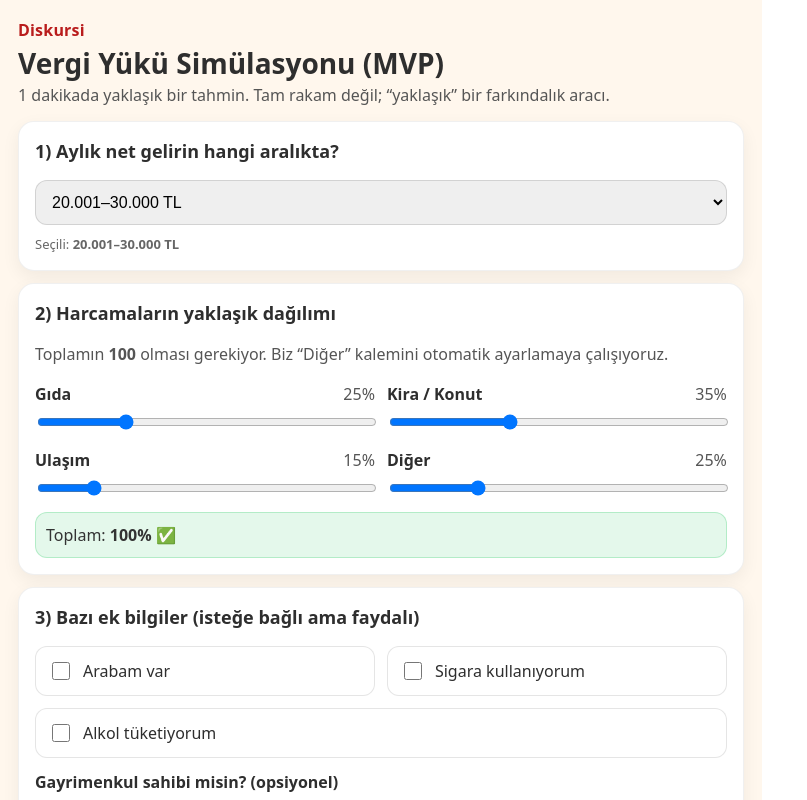
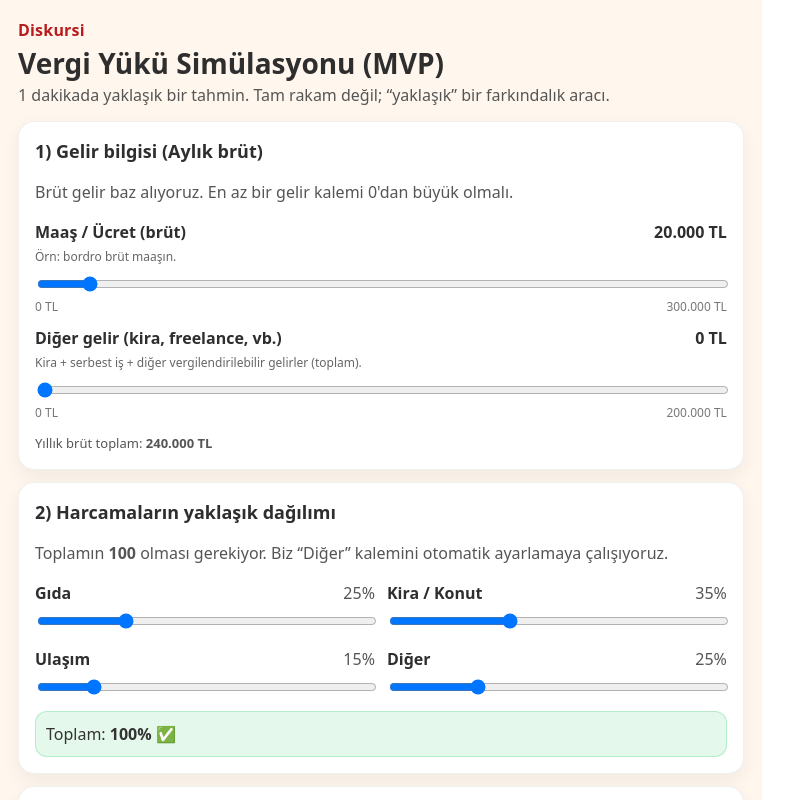
Before and after one commit to themetallicats4/diskursi-tax-simulator, a React (Vite) app: page / in a window 1280 px wide. Shown: the top 800 px of the page, without its empty margins (0-807 px from the left). Built offline with nearby package versions, Linux system fonts and the light colour scheme.

Commit message:
V2 sliders: wage + other income (2026 brackets)

```diff
--- a/src/App.jsx
+++ b/src/App.jsx
@@ -255,16 +255,41 @@ function Slider({ label, value, onChange }) {
   );
 }
 
-/**
- * v1 Estimate Model (MVP)
- * - We approximate "effective tax burden" mainly via indirect taxes.
- * - Rent is assumed low VAT impact (proxy: 0–2%).
- * - Food lower VAT impact, transport higher, other medium.
- * - Add surcharges for car / cigarettes / alcohol.
- * - Return a range (min/max) + TL range.
- */
-function computeEstimate({
-  incomeMidMonthly,
+function MoneySlider({ label, value, onChange, min, max, step, hint }) {
+  return (
+    <div style={{ marginTop: 10 }}>
+      <div style={{ display: "flex", justifyContent: "space-between", gap: 12 }}>
+        <div style={{ fontWeight: 800, color: BRAND.text }}>{label}</div>
+        <div style={{ fontWeight: 900, color: BRAND.text }}>
+          {new Intl.NumberFormat("tr-TR").format(value)} TL
+        </div>
+      </div>
+
+      {hint ? (
+        <div style={{ marginTop: 4, fontSize: 12, color: "#666" }}>{hint}</div>
+      ) : null}
+
+      <input
+        type="range"
+        min={min}
+        max={max}
+        step={step}
+        value={value}
+        onChange={(e) => onChange(Number(e.target.value))}
+        style={{ width: "100%", marginTop: 10 }}
+      />
+
+      <div style={{ display: "flex", justifyContent: "space-between", fontSize: 12, color: "#777" }}>
+        <span>{new Intl.NumberFormat("tr-TR").format(min)} TL</span>
+        <span>{new Intl.NumberFormat("tr-TR").format(max)} TL</span>
+      </div>
+    </div>
+  );
+}
+
+function computeEstimateV2({
+  wageGrossMonthly,
+  otherIncomeMonthly,
   spend_food,
   spend_rent,
   spend_transport,
@@ -273,13 +298,38 @@ function computeEstimate({
   smokes,
   drinks_alcohol,
 }) {
-  const annualIncome = incomeMidMonthly * 12;
+  const W = Math.max(0, Number(wageGrossMonthly) || 0) * 12;  // annual wage gross
+  const O = Math.max(0, Number(otherIncomeMonthly) || 0) * 12; // annual other gross
+  const annualGrossTotal = W + O;
 
-  // Weighted indirect tax proxy rates (not exact VAT/ÖTV, but a plausible proxy)
-  const rateFood = 0.08; // lower
-  const rateRent = 0.02; // near zero-ish proxy
-  const rateTransport = 0.18; // higher
-  const rateOther = 0.12; // medium
+  if (annualGrossTotal <= 0) {
+    return null;
+  }
+
+  // Payroll deductions (wage only)
+  const sgk = W * SGK_RATE;
+  const ui = W * UI_RATE;
+  const stamp = W * STAMP_RATE;
+
+  // Wage taxable base (simple v2 assumption)
+  const W_taxable = Math.max(0, W - sgk - ui);
+
+  // Income tax on wage portion using wage brackets
+  const taxWage = calcProgressiveTax(W_taxable, TAX_BRACKETS_WAGE_2026);
+
+  // Other income tax using non-wage brackets, stacked above wage taxable base
+  // (This captures "marginal stacking" effect cleanly.)
+  const taxNonWage_total = calcProgressiveTax(W_taxable + O, TAX_BRACKETS_NONWAGE_2026);
+  const taxNonWage_base = calcProgressiveTax(W_taxable, TAX_BRACKETS_NONWAGE_2026);
+  const taxOther = Math.max(0, taxNonWage_total - taxNonWage_base);
+
+  const directTaxTotal = sgk + ui + stamp + taxWage + taxOther;
+
+  // ---- Indirect estimate (your existing proxy model)
+  const rateFood = 0.08;
+  const rateRent = 0.02;
+  const rateTransport = 0.18;
+  const rateOther = 0.12;
 
   const weightedRate =
     (spend_food / 100) * rateFood +
@@ -287,29 +337,76 @@ function computeEstimate({
     (spend_transport / 100) * rateTransport +
     (spend_other / 100) * rateOther;
 
-  // Surcharges as additional effective burden
   let surcharge = 0;
-  if (has_car) surcharge += 0.03; // car ownership tends to imply fuel/vehicle taxes
-  if (smokes) surcharge += 0.025; // strong excise proxy
-  if (drinks_alcohol) surcharge += 0.02; // excise proxy
+  if (has_car) surcharge += 0.03;
+  if (smokes) surcharge += 0.025;
+  if (drinks_alcohol) surcharge += 0.02;
 
-  // Baseline effective tax percent
-  const basePct = weightedRate + surcharge;
+  const indirectBasePct = weightedRate + surcharge;
 
-  // Add uncertainty band (range)
-  const minPct = clamp(Math.round((basePct - 0.03) * 100), 5, 80);
-  const maxPct = clamp(Math.round((basePct + 0.05) * 100), 5, 80);
+  // uncertainty band for indirect part (same idea as v1)
+  const indirectMinPct = clamp(indirectBasePct - 0.03, 0.00, 0.80);
+  const indirectMaxPct = clamp(indirectBasePct + 0.05, 0.00, 0.80);
 
-  const tlMin = Math.round(annualIncome * (minPct / 100));
-  const tlMax = Math.round(annualIncome * (maxPct / 100));
+  const indirectMinTL = annualGrossTotal * indirectMinPct;
+  const indirectMaxTL = annualGrossTotal * indirectMaxPct;
+
+  // Unified totals
+  const totalMinTL = directTaxTotal + indirectMinTL;
+  const totalMaxTL = directTaxTotal + indirectMaxTL;
+
+  const totalMinPct = clamp((totalMinTL / annualGrossTotal) * 100, 0, 95);
+  const totalMaxPct = clamp((totalMaxTL / annualGrossTotal) * 100, 0, 95);
 
   return {
-    annualIncome,
-    result_tax_pct_min: minPct,
-    result_tax_pct_max: maxPct,
-    result_tl_min: tlMin,
-    result_tl_max: tlMax,
+    annualGrossTotal,
+    directTaxTotal: Math.round(directTaxTotal),
+
+    // unified outputs
+    result_tax_pct_min: Math.round(totalMinPct),
+    result_tax_pct_max: Math.round(totalMaxPct),
+    result_tl_min: Math.round(totalMinTL),
+    result_tl_max: Math.round(totalMaxTL),
   };
+}
+
+const TAX_BRACKETS_WAGE_2026 = [
+  { upTo: 190000, rate: 0.15 },
+  { upTo: 400000, rate: 0.20 },
+  { upTo: 1500000, rate: 0.27 },
+  { upTo: 5300000, rate: 0.35 },
+  { upTo: Infinity, rate: 0.40 },
+];
+
+const TAX_BRACKETS_NONWAGE_2026 = [
+  { upTo: 190000, rate: 0.15 },
+  { upTo: 400000, rate: 0.20 },
+  { upTo: 1000000, rate: 0.27 },
+  { upTo: 5300000, rate: 0.35 },
+  { upTo: Infinity, rate: 0.40 },
+];
+
+const SGK_RATE = 0.14;
+const UI_RATE = 0.01;
+const STAMP_RATE = 0.00759; // validated: 200k -> 1518
+
+function calcProgressiveTax(taxableIncome, brackets) {
+  const income = Math.max(0, Number(taxableIncome) || 0);
+  let remaining = income;
+  let lastLimit = 0;
+  let tax = 0;
+
+  for (const b of brackets) {
+    const limit = b.upTo;
+    const slice = Math.min(remaining, limit - lastLimit);
+    if (slice > 0) {
+      tax += slice * b.rate;
+      remaining -= slice;
+      lastLimit = limit;
+    }
+    if (remaining <= 0) break;
+  }
+  return tax;
 }
 
 export default function App() {
@@ -318,6 +415,10 @@ export default function App() {
   const [saveError, setSaveError] = useState("");
 
   const [incomeBand, setIncomeBand] = useState(INCOME_BANDS[2].value);
+
+  // Income (monthly gross)
+  const [wageGrossMonthly, setWageGrossMonthly] = useState(20000);
+  const [otherIncomeMonthly, setOtherIncomeMonthly] = useState(0);
 
   // Spending splits
   const [food, setFood] = useState(25);
@@ -367,7 +468,8 @@ export default function App() {
     setOther(o);
   }
 
-  const canCalculate = sumOk && consent && incomeBand && savingState !== "saving";
+  const incomeOk = (wageGrossMonthly > 0) || (otherIncomeMonthly > 0);
+  const canCalculate = sumOk && consent && incomeOk && savingState !== "saving";
 
   async function handleCalculate() {
     if (!canCalculate) return;
@@ -376,8 +478,9 @@ export default function App() {
     setSaveError("");
 
     // 1) compute
-    const computed = computeEstimate({
-      incomeMidMonthly: incomeObj.mid,
+    const computed = computeEstimateV2({
+      wageGrossMonthly,
+      otherIncomeMonthly,
       spend_food: food,
       spend_rent: rent,
       spend_transport: transport,
@@ -387,11 +490,21 @@ export default function App() {
       drinks_alcohol: drinksAlcohol,
     });
 
+    if (!computed) {
+      setSavingState("error");
+      setSaveError("Gelir bilgisi geçersiz. (İki gelir de 0 olamaz.)");
+      return;
+    }
+
     // 2) save to DB via Netlify Function
     const payload = {
       dk_hp: "", // honeypot, keep empty
       sim_version: "v1",
-      net_income_band: incomeObj.value,
+
+      wage_gross_monthly: wageGrossMonthly,
+      other_income_monthly: otherIncomeMonthly,
+      annual_gross_total: computed.annualGrossTotal,
+      direct_tax_total: computed.directTaxTotal,
 
       spend_food: food,
       spend_rent: rent,
@@ -483,7 +596,7 @@ export default function App() {
           <Card>
             <div style={{ display: "flex", gap: 12, flexWrap: "wrap", alignItems: "baseline" }}>
               <div style={{ flex: "1 1 320px" }}>
-                <div style={{ color: "#666", fontSize: 13 }}>Aylık net gelir aralığın</div>
+                <div style={{ color: "#666", fontSize: 13 }}>Aylık brüt gelirin</div>
                 <div style={{ fontWeight: 800, fontSize: 18 }}>{result.incomeLabel}</div>
               </div>
               <div style={{ flex: "1 1 320px" }}>
@@ -606,28 +719,36 @@ export default function App() {
         </header>
 
         <Card>
-          <h2 style={{ marginTop: 0, fontSize: 18 }}>1) Aylık net gelirin hangi aralıkta?</h2>
+          <h2 style={{ marginTop: 0, fontSize: 18 }}>1) Gelir bilgisi (Aylık brüt)</h2>
+          <p style={{ marginTop: 0, color: "#555" }}>
+            Brüt gelir baz alıyoruz. En az bir gelir kalemi 0'dan büyük olmalı.
+          </p>
 
-          <select
-            value={incomeBand}
-            onChange={(e) => setIncomeBand(e.target.value)}
-            style={{
-              width: "100%",
-              padding: 12,
-              borderRadius: 12,
-              border: "1px solid rgba(0,0,0,0.12)",
-              fontSize: 16,
-            }}
-          >
-            {INCOME_BANDS.map((b) => (
-              <option key={b.value} value={b.value}>
-                {b.label}
-              </option>
-            ))}
-          </select>
+          <MoneySlider
+            label="Maaş / Ücret (brüt)"
+            value={wageGrossMonthly}
+            onChange={setWageGrossMonthly}
+            min={0}
+            max={300000}
+            step={500}
+            hint="Örn: bordro brüt maaşın."
+          />
 
-          <div style={{ marginTop: 10, color: "#666", fontSize: 13 }}>
-            Seçili: <strong>{incomeObj.label}</strong>
+          <MoneySlider
+            label="Diğer gelir (kira, freelance, vb.)"
+            value={otherIncomeMonthly}
+            onChange={setOtherIncomeMonthly}
+            min={0}
+            max={200000}
+            step={500}
+            hint="Kira + serbest iş + diğer vergilendirilebilir gelirler (toplam)."
+          />
+
+          <div style={{ marginTop: 12, fontSize: 13, color: "#555" }}>
+            Yıllık brüt toplam:{" "}
+            <strong>
+              {new Intl.NumberFormat("tr-TR").format((wageGrossMonthly + otherIncomeMonthly) * 12)} TL
+            </strong>
           </div>
         </Card>
 
@@ -758,6 +879,12 @@ export default function App() {
               {savingState === "saving" ? "Hesaplanıyor..." : "Sonucu Hesapla →"}
             </button>
 
+            {!incomeOk ? (
+              <div style={{ marginTop: 8, fontSize: 12, color: BRAND.orange, fontWeight: 700 }}>
+                En az bir gelir kalemi 0'dan büyük olmalı.
+              </div>
+            ) : null}
+
             <div style={{ marginTop: 10, fontSize: 12, color: "#666" }}>
               (Hesaplanınca sonuç ekranına geçeceğiz ve yanıtı anonim şekilde kaydedeceğiz.)
             </div>
```
Also changed, not shown: 1 other file (tests, documents, lock files or other folders).
